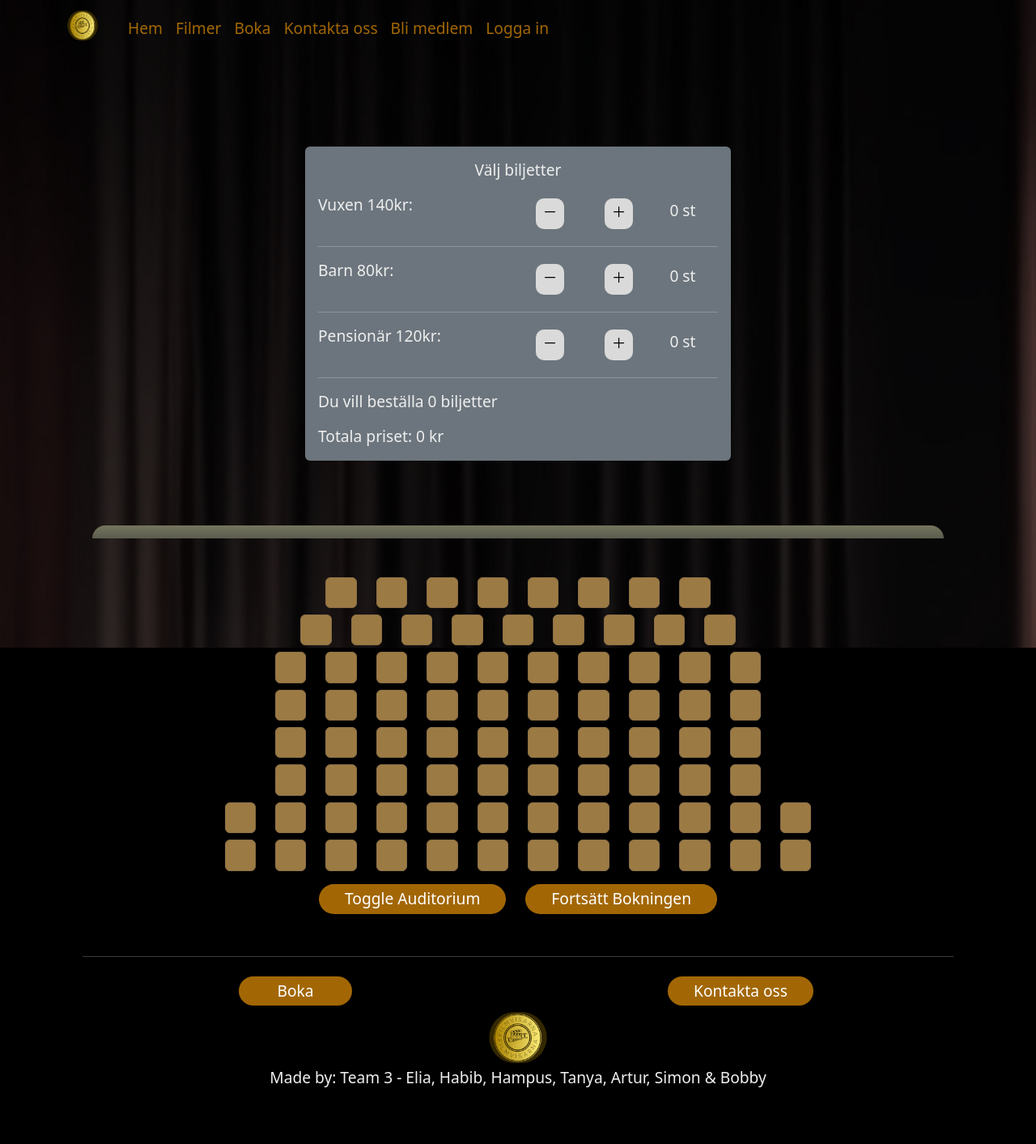
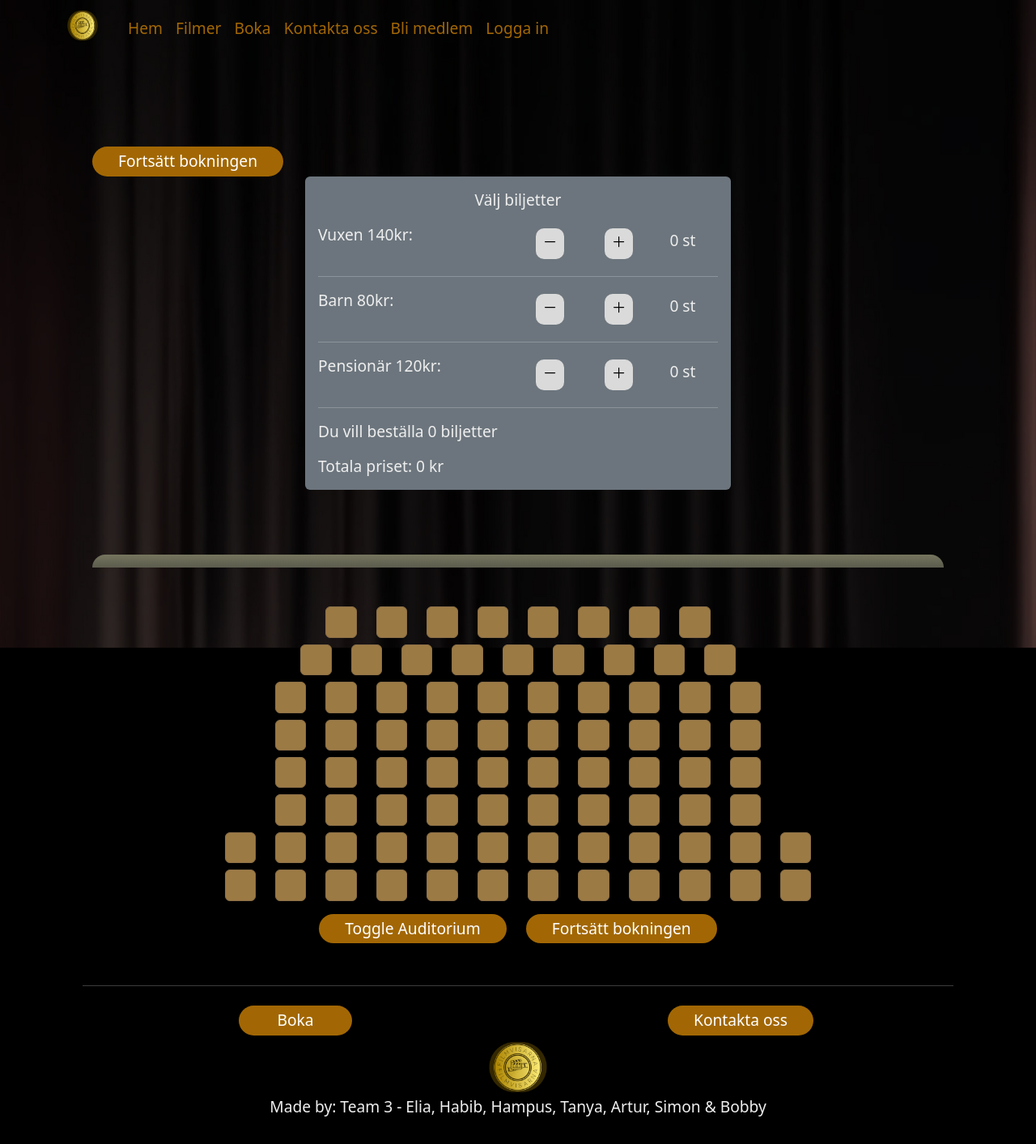
Before and after one commit to ELHabibA/Filmvisarna, a React (Vite) app: page /boka in a window 1280 px wide. Shown: the whole page at 81% size. Before the commit the page ends 1376 px from the top, so only its background shows below. Built offline with nearby package versions, Linux system fonts and the light colour scheme; no server answers.

Commit message:
Moved finalize booking to ticket/seatbooking page.

```diff
--- a/src/BioSeatsComponents/BioSeats.jsx
+++ b/src/BioSeatsComponents/BioSeats.jsx
@@ -5,16 +5,19 @@ import "./BioSeats.css";
 import ticketsData from './Tickets.js';
 import { Link } from 'react-router-dom';
 import ChooseAge from '../components/ChooseAge';
+import FinalizeBooking from "../FinalizeBooking.jsx";
 
 function BioSeats() {
-    // State f�r att h�lla reda p� bokade platser, valda platser och auditorium ID
+    // State får att hålla reda på bokade platser, valda platser och auditorium ID
     const [bookedTickets, setBookedTickets] = useState([]);
     const [selectedSeats, setSelectedSeats] = useState([]);
     const [auditoriumId, setAuditoriumId] = useState(1);
 
+    const [showModal, setShowModal] = useState(false);
+
     const [sumFromChooseAge, setSumFromChooseAge] = useState(0);
 
-// Ber�knar totalt antal biljetter med useMemo f�r att undvika on�diga ber�kningar
+    // Beräknar totalt antal biljetter med useMemo f�r att undvika on�diga ber�kningar
     const totalTickets = useMemo(() =>
         ticketsData.kids + ticketsData.adults + ticketsData.elderly
         , []);
@@ -32,8 +35,8 @@ function BioSeats() {
             prev.includes(seatId) // Om platsen redan är vald, avmarkera den
                 ? prev.filter((id) => id !== seatId)
                 : prev.length < sumFromChooseAge
-                ? [...prev, seatId]
-                : prev
+                    ? [...prev, seatId]
+                    : prev
         );
     };
 
@@ -73,6 +76,7 @@ function BioSeats() {
     // Rendera screen och knappar
     return (
         <Container className="saloon-container mt-5">
+            <FinalizeBooking showModal={showModal} setShowModal={setShowModal} />
             <ChooseAge onSumChange={setSumFromChooseAge} />
             <div className="screen mb-5"></div>
             {renderSeats()}
@@ -81,9 +85,7 @@ function BioSeats() {
                     <Button onClick={() => setAuditoriumId(auditoriumId === 1 ? 2 : 1)}>Toggle Auditorium</Button>
                 </Col>
                 <Col xs="auto">
-                    <Link to="/Finalize-booking">
-                        <Button>{'Forts' + String.fromCharCode(228) + 'tt Bokningen'}</Button>
-                    </Link>
+                    <Button onClick={() => setShowModal(true)}>Fortsätt bokningen</Button>
                 </Col>
             </Row>
         </Container>
--- a/src/FinalizeBooking.jsx
+++ b/src/FinalizeBooking.jsx
@@ -1,23 +1,40 @@
-import { Container } from "react-bootstrap";
-import Image from 'react-bootstrap/Image';
-import Row from 'react-bootstrap/Row';
-import Col from 'react-bootstrap/Col';
 import BookingForm from "./components/bookingform/bookingform";
 import BookingSummary from "./components/bookingsummary/bookingsummary";
+import { useState } from "react";
+import { Button, Modal } from "react-bootstrap";
 
 
-function FinalizeBooking() {
+
+
+function FinalizeBooking(props) {
+
+    const { showModal, setShowModal } = props;
+
+    const handleClose = () => setShowModal(false);
+    const handleShow = () => setShowModal(true);
+
     return (
-
-        <Container className="mt-5">
-            <Row>
-                <Col md={true} className="mb-3">
+        <>
+            <Button variant="primary" onClick={handleShow}>
+                Fortsätt bokningen
+            </Button>
+            <Modal show={showModal}>
+                <Modal.Header>
                     <BookingSummary />
+                </Modal.Header>
+                <Modal.Body>
                     <BookingForm />
-                </Col>
-
-            </Row>
-        </Container>
+                </Modal.Body>
+                <Modal.Footer>
+                    <Button variant="secondary" onClick={handleClose}>
+                        Avbryt
+                    </Button>
+                    <Button variant="primary" onClick={handleClose}>
+                        Boka
+                    </Button>
+                </Modal.Footer>
+            </Modal>
+        </>
     )
 }
 
```
